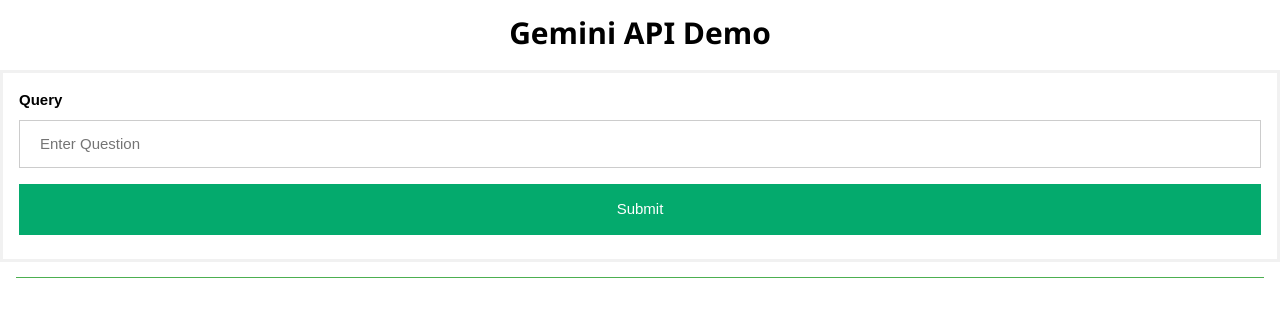
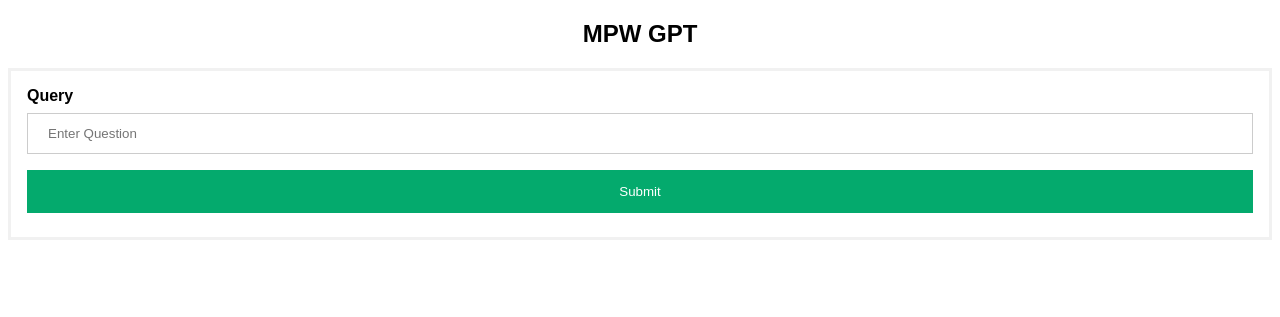
Before and after one commit to jalexiscv/GeminiAPI, a Flask app: page / in a window 1280 px wide. Shown: the top 317 px of the page. Run offline with Flask 3, Linux system fonts and the light colour scheme.

Commit message:
simplify

```diff
--- a/app.py
+++ b/app.py
@@ -8,10 +8,13 @@
 
 @app.route('/')
 def home():
-    return render_template('index.html', output="")
+    return render_template('index.html')
 
 @app.route('/query')
 def query():
     q = request.args.get('q') + " (use HTML to format the response)"
     response = model.generate_content(q)
-    return render_template('index.html', output=response.text)
+    return response.text
+
+if __name__ == '__main__':
+    app.run(debug=True)
--- a/requirements.txt
+++ b/requirements.txt
@@ -1,3 +1,2 @@
 Flask
-# requests
 google-generativeai
--- a/templates/index.html
+++ b/templates/index.html
@@ -1,33 +1,19 @@
-<meta name="viewport" content="width=device-width, initial-scale=1">
-<link rel="stylesheet" href="https://www.w3schools.com/w3css/4/w3.css">
-<link href="/static/styles.css" rel="stylesheet">
-<h2> <b> Gemini API Demo </b> </h2>
-{{ output|safe }}
-<p>
-<form action="/query" onsubmit="move()">
+<!DOCTYPE html>
+<html>
+<head>
+  <meta name="viewport" content="width=device-width, initial-scale=1">
+  <link href="/static/styles.css" rel="stylesheet">
+</head>
+<body>
+<h2>MPW GPT</h2>
+
+  <form action="/query">
   <div class="container">
-    <label for="q"><b>Query</b></label>
+    <label for="uname"><b>Query</b></label>
     <input type="text" placeholder="Enter Question" name="q" required>
-    <button name="button" type="submit">Submit</button>
+    <button type="submit">Submit</button>
   </div>
-</form>
-<div class="w3-container">
-<div class="w3-light-grey">
-  <div id="myBar" class="w3-container w3-green w3-center"></div>
-</div>
-<script>
-  function move() {
-    var elem = document.getElementById("myBar");
-    var width = 0;
-    var id = setInterval(frame, 50);
-    function frame() {
-      if (width >= 100) {
-        clearInterval(id);
-      } else {
-        width++;
-        elem.style.width = width + '%';
-        elem.innerHTML = width * 1  + '%';
-      }
-    }
-  }
-  </script>
+  </form>
+
+</body>
+</html>
```
